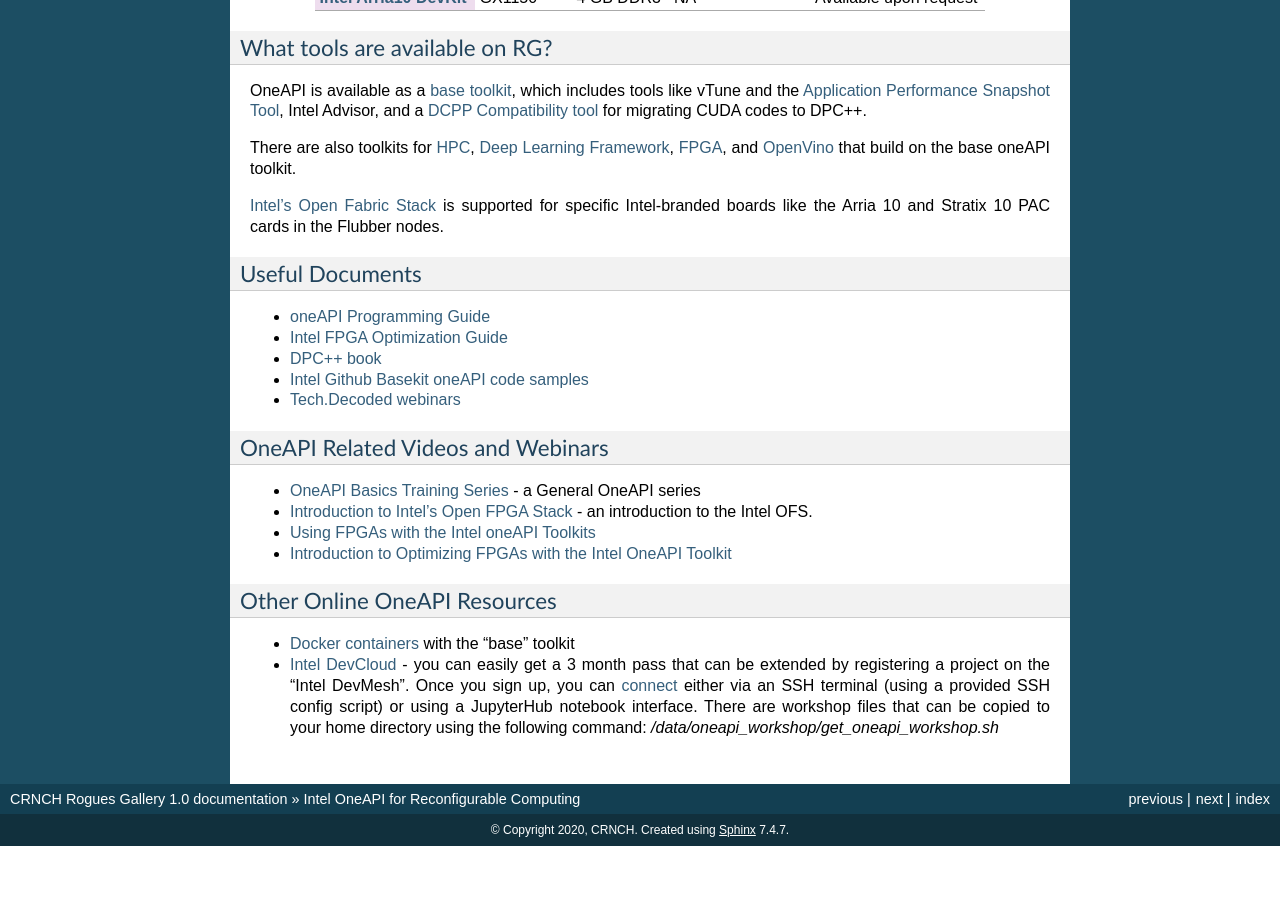
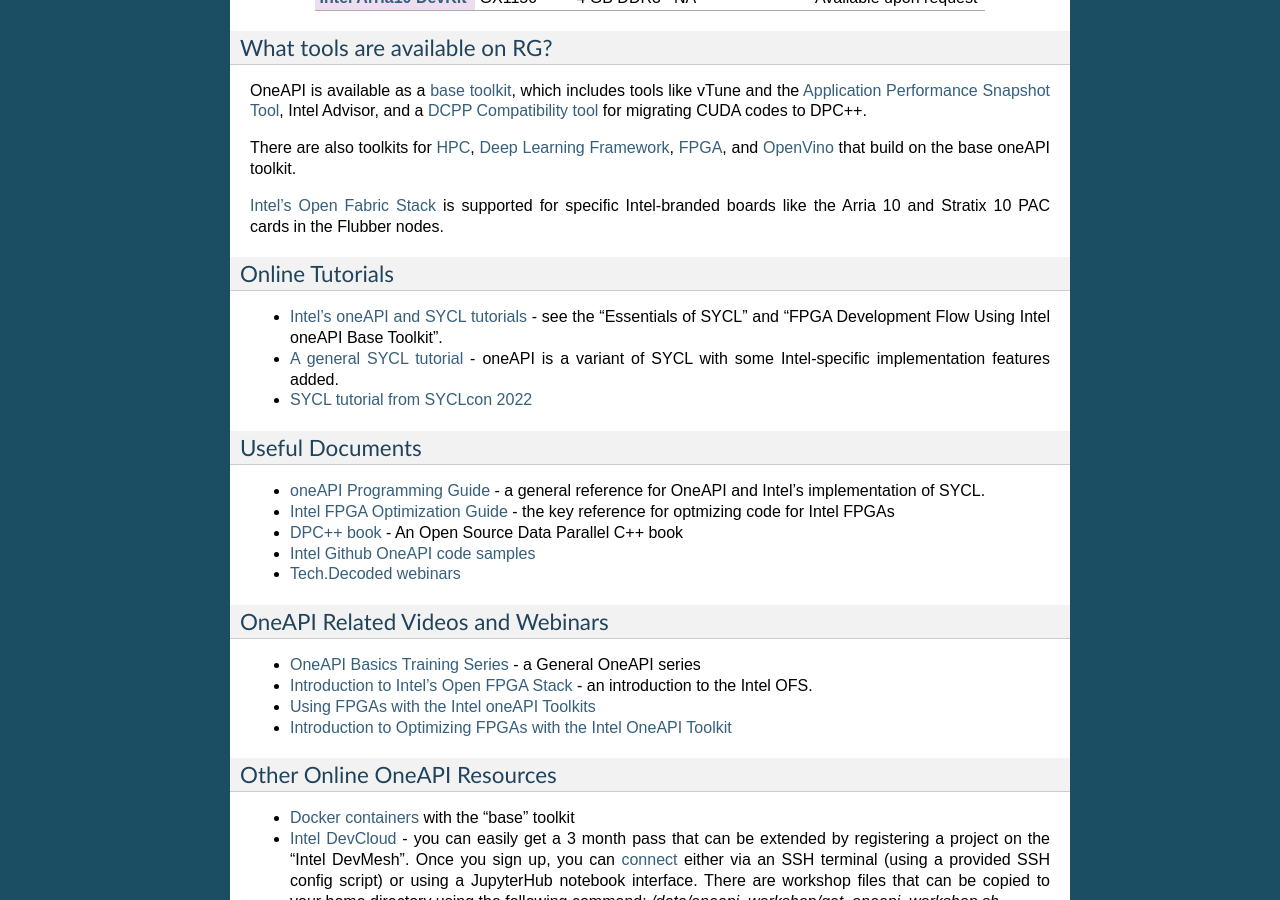
Before and after one commit to gt-crnch-rg/read-the-docs, a Sphinx documentation site: the page built from docs/reconfig/intel/oneapi-fpga-getting-started.rst, in a window 1280 px wide and 900 px high, scrolled down 970 px. Built offline with Sphinx 7.4.7, drawn with Linux system fonts in a browser that asks for light colours; pages that are not in the unit, such as notebooks, are missing from menus; before the commit the page ends 1816 px from its top, so only the background shows below that.

Commit message:
Update oneapi-fpga-getting-started.rst
Fixed a link and added some more OneAPI materials.

```diff
--- a/docs/reconfig/intel/oneapi-fpga-getting-started.rst
+++ b/docs/reconfig/intel/oneapi-fpga-getting-started.rst
@@ -96,12 +96,18 @@
 
 `Intel's Open Fabric Stack <https://www.intel.com/content/www/us/en/products/details/fpga/platforms/open-fpga-stack.html>`__ is supported for specific Intel-branded boards like the Arria 10 and Stratix 10 PAC cards in the Flubber nodes.
 
+Online Tutorials
+~~~~~~~~~~~~~~~~~~~~~~~~~~~
+* `Intel's oneAPI and SYCL tutorials <https://www.intel.com/content/www/us/en/developer/tools/oneapi/training/overview.html>`__ - see the "Essentials of SYCL" and "FPGA Development Flow Using Intel oneAPI Base Toolkit".
+* `A general SYCL tutorial <https://sycl.tech/learn/>`__ - oneAPI is a variant of SYCL with some Intel-specific implementation features added.
+* `SYCL tutorial from SYCLcon 2022 <https://www.youtube.com/watch?v=IeOnlBXTdn4>`__
+
 Useful Documents
 ~~~~~~~~~~~~~~~~~~~~~~~~~~~
-* `oneAPI Programming Guide <https://software.intel.com/en-us/oneapi-programming-guide>`_
-* `Intel FPGA Optimization Guide <https://www.intel.com/content/www/us/en/docs/oneapi-fpga-add-on/optimization-guide/2023-1/overview.html>`__
-* `DPC++ book <https://jamesreinders.com/dpcpp/>`_
-* `Intel Github Basekit oneAPI code samples <https://github.com/intel/basekit-code-samples>`_
+* `oneAPI Programming Guide <https://software.intel.com/en-us/oneapi-programming-guide>`_ - a general reference for OneAPI and Intel's implementation of SYCL.
+* `Intel FPGA Optimization Guide <https://www.intel.com/content/www/us/en/docs/oneapi-fpga-add-on/optimization-guide/2023-1/overview.html>`__ - the key reference for optmizing code for Intel FPGAs
+* `DPC++ book <https://link.springer.com/book/10.1007/978-1-4842-5574-2>`_ - An Open Source Data Parallel C++ book
+* `Intel Github OneAPI code samples <https://github.com/oneapi-src/oneAPI-samples>`_
 * `Tech.Decoded webinars <https://techdecoded.intel.io>`_
 
 OneAPI Related Videos and Webinars
```
